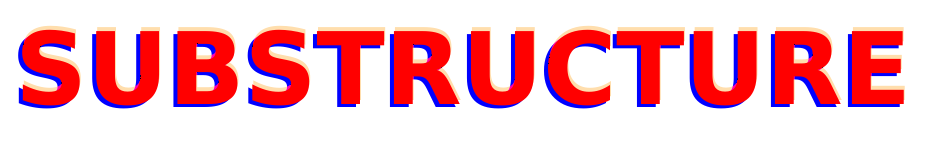
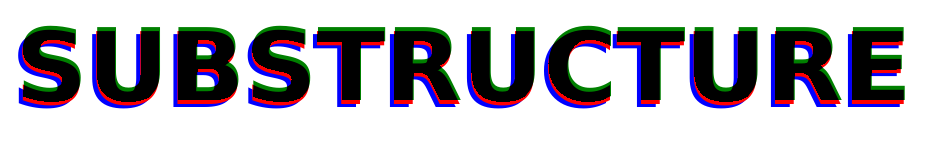
Before and after one commit to mattleblanc/mix-blend-mode, a plain HTML site: page index.html in a window 1280 px wide. Shown: the whole page, without its empty margins (0-950 px from the left). Drawn offline with Linux system fonts and the light colour scheme.

Commit message:
Update main.css

```diff
--- a/main.css
+++ b/main.css
@@ -1,6 +1,6 @@
 .first {
   text-align: left;
-  color: navajowhite;
+  color: green;
   position: absolute;
   top: -1px;
   left: 8px;
```
